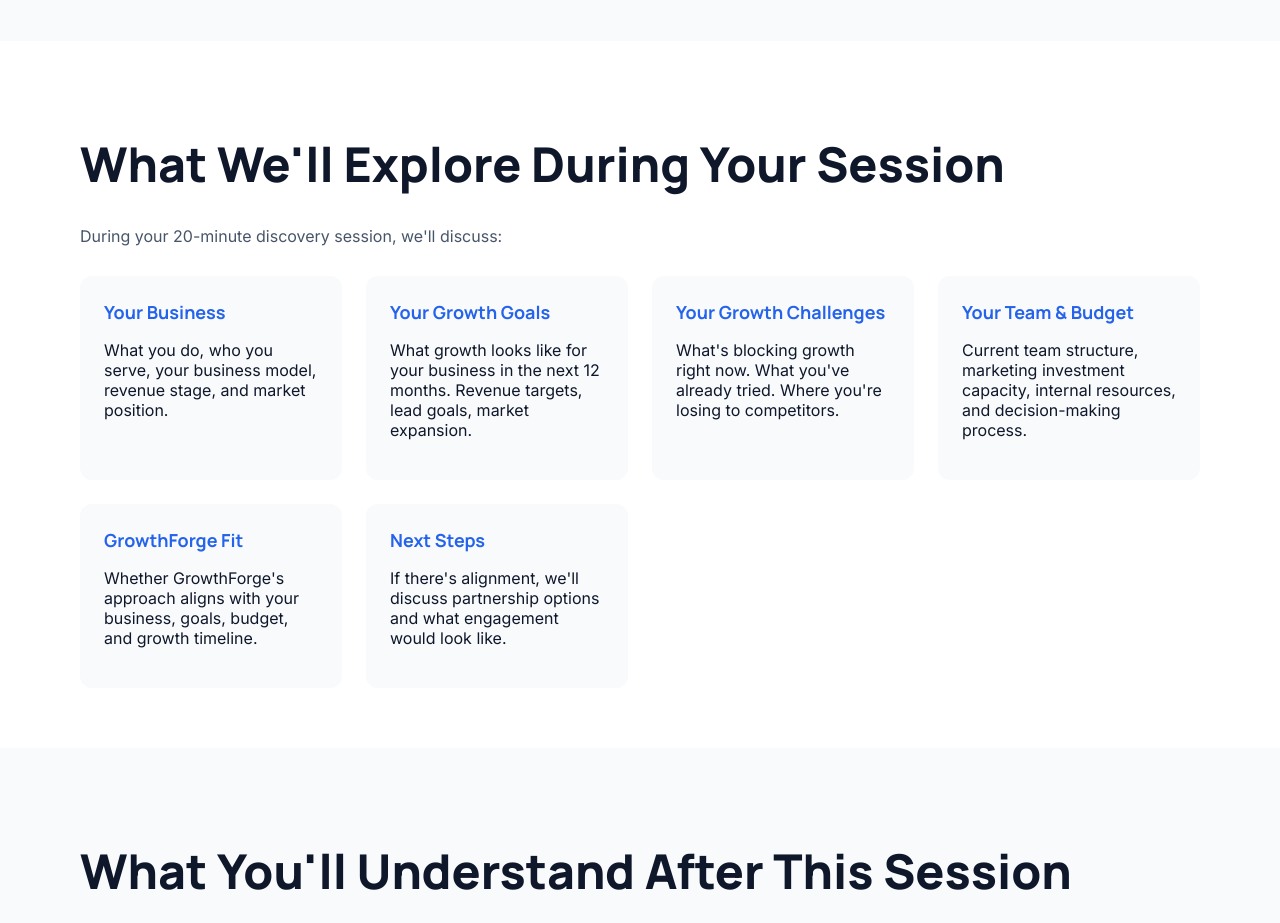
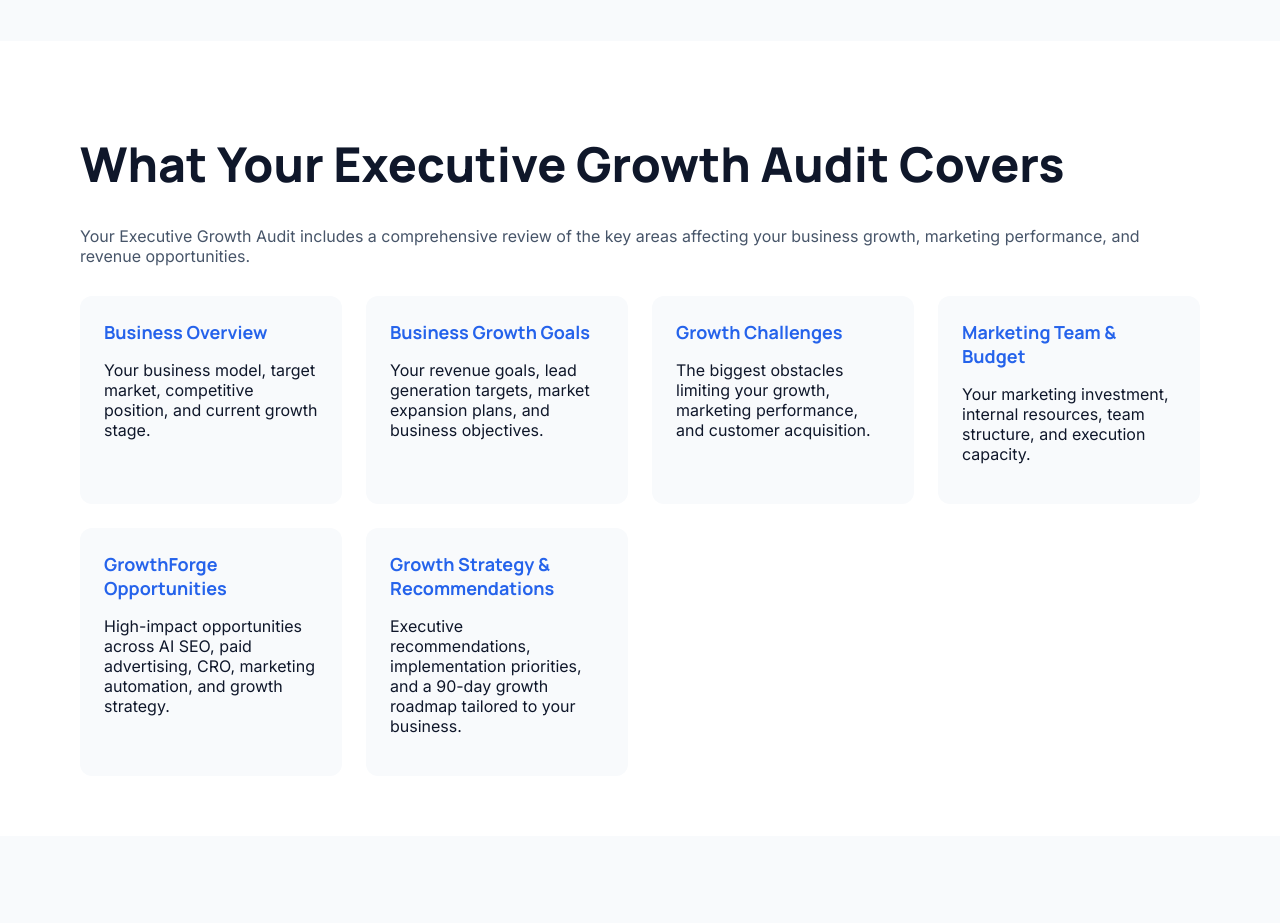
Before and after one commit to GrowthForgeGrowth/growthforge-website, a website: page discovery.html in a window 1280 px wide. Shown: the part 1560-2483 px from the top of the page. Drawn offline with Linux system fonts and the light colour scheme.

Commit message:
Update discovery.html

```diff
--- a/discovery.html
+++ b/discovery.html
@@ -231,32 +231,32 @@
 </section>
 
 <section class="container">
-<h2>What We'll Explore During Your Session</h2>
-<p style="color:#475569;margin-bottom:30px;font-size:16px;">During your 20-minute discovery session, we'll discuss:</p>
+<h2>What Your Executive Growth Audit Covers</h2>
+<p style="color:#475569;margin-bottom:30px;font-size:16px;">Your Executive Growth Audit includes a comprehensive review of the key areas affecting your business growth, marketing performance, and revenue opportunities.</p>
 <div class="grid">
 <div style="background:#f8fafc;padding:24px;border-radius:12px;">
-<h4 style="margin-top:0;color:#2563eb;">Your Business</h4>
-<p>What you do, who you serve, your business model, revenue stage, and market position.</p>
+<h4 style="margin-top:0;color:#2563eb;">Business Overview</h4>
+<p>Your business model, target market, competitive position, and current growth stage.</p>
 </div>
 <div style="background:#f8fafc;padding:24px;border-radius:12px;">
-<h4 style="margin-top:0;color:#2563eb;">Your Growth Goals</h4>
-<p>What growth looks like for your business in the next 12 months. Revenue targets, lead goals, market expansion.</p>
+<h4 style="margin-top:0;color:#2563eb;">Business Growth Goals</h4>
+<p>Your revenue goals, lead generation targets, market expansion plans, and business objectives.</p>
 </div>
 <div style="background:#f8fafc;padding:24px;border-radius:12px;">
-<h4 style="margin-top:0;color:#2563eb;">Your Growth Challenges</h4>
-<p>What's blocking growth right now. What you've already tried. Where you're losing to competitors.</p>
+<h4 style="margin-top:0;color:#2563eb;">Growth Challenges</h4>
+<p>The biggest obstacles limiting your growth, marketing performance, and customer acquisition.</p>
 </div>
 <div style="background:#f8fafc;padding:24px;border-radius:12px;">
-<h4 style="margin-top:0;color:#2563eb;">Your Team & Budget</h4>
-<p>Current team structure, marketing investment capacity, internal resources, and decision-making process.</p>
+<h4 style="margin-top:0;color:#2563eb;">Marketing Team & Budget</h4>
+<p>Your marketing investment, internal resources, team structure, and execution capacity.</p>
 </div>
 <div style="background:#f8fafc;padding:24px;border-radius:12px;">
-<h4 style="margin-top:0;color:#2563eb;">GrowthForge Fit</h4>
-<p>Whether GrowthForge's approach aligns with your business, goals, budget, and growth timeline.</p>
+<h4 style="margin-top:0;color:#2563eb;">GrowthForge Opportunities</h4>
+<p>High-impact opportunities across AI SEO, paid advertising, CRO, marketing automation, and growth strategy.</p>
 </div>
 <div style="background:#f8fafc;padding:24px;border-radius:12px;">
-<h4 style="margin-top:0;color:#2563eb;">Next Steps</h4>
-<p>If there's alignment, we'll discuss partnership options and what engagement would look like.</p>
+<h4 style="margin-top:0;color:#2563eb;">Growth Strategy & Recommendations</h4>
+<p>Executive recommendations, implementation priorities, and a 90-day growth roadmap tailored to your business.</p>
 </div>
 </div>
 </section>
```
